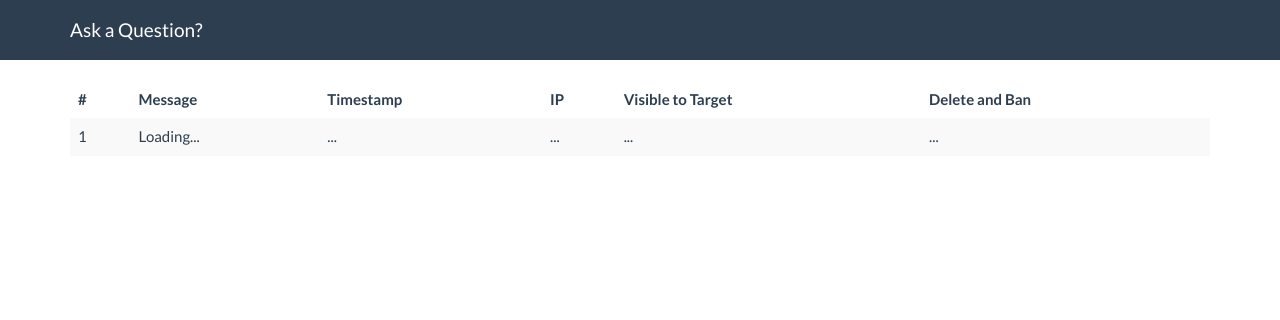
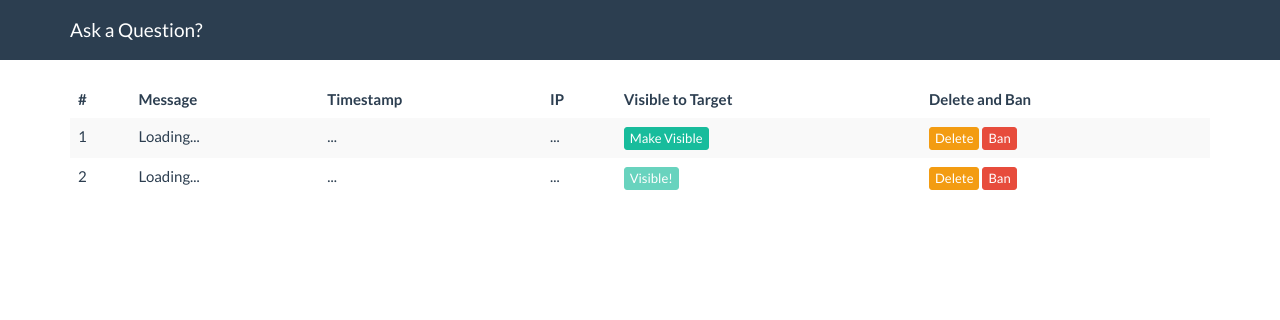
Before and after one commit to jkymmel/askaquestion, a PHP site: page /middleman.php in a window 1280 px wide. Shown: the top 320 px of the page. Run offline with PHP 8.4, Linux system fonts and the light colour scheme.

```diff
--- a/middleman.php
+++ b/middleman.php
@@ -43,8 +43,22 @@
                                 <td>Loading...</td>
                                 <td>...</td>
                                 <td>...</td>
+                                <td><a href="#" class="btn btn-success btn-xs">Make Visible</a></td>
+                                <td>
+                                    <a href="#" class="btn btn-warning btn-xs">Delete</a>
+                                    <a href="#" class="btn btn-danger btn-xs">Ban</a>
+                                </td>
+                            </tr>
+                            <tr>
+                                <td>2</td>
+                                <td>Loading...</td>
                                 <td>...</td>
                                 <td>...</td>
+                                <td><a href="#" class="btn btn-success disabled btn-xs">Visible!</a></td>
+                                <td>
+                                    <a href="#" class="btn btn-warning btn-xs">Delete</a>
+                                    <a href="#" class="btn btn-danger btn-xs">Ban</a>
+                                </td>
                             </tr>
                             </tbody>
                         </table>
```
Also changed, not shown: include/middleget.php (added, +16 -0 lines), js/middleget.js (added).
